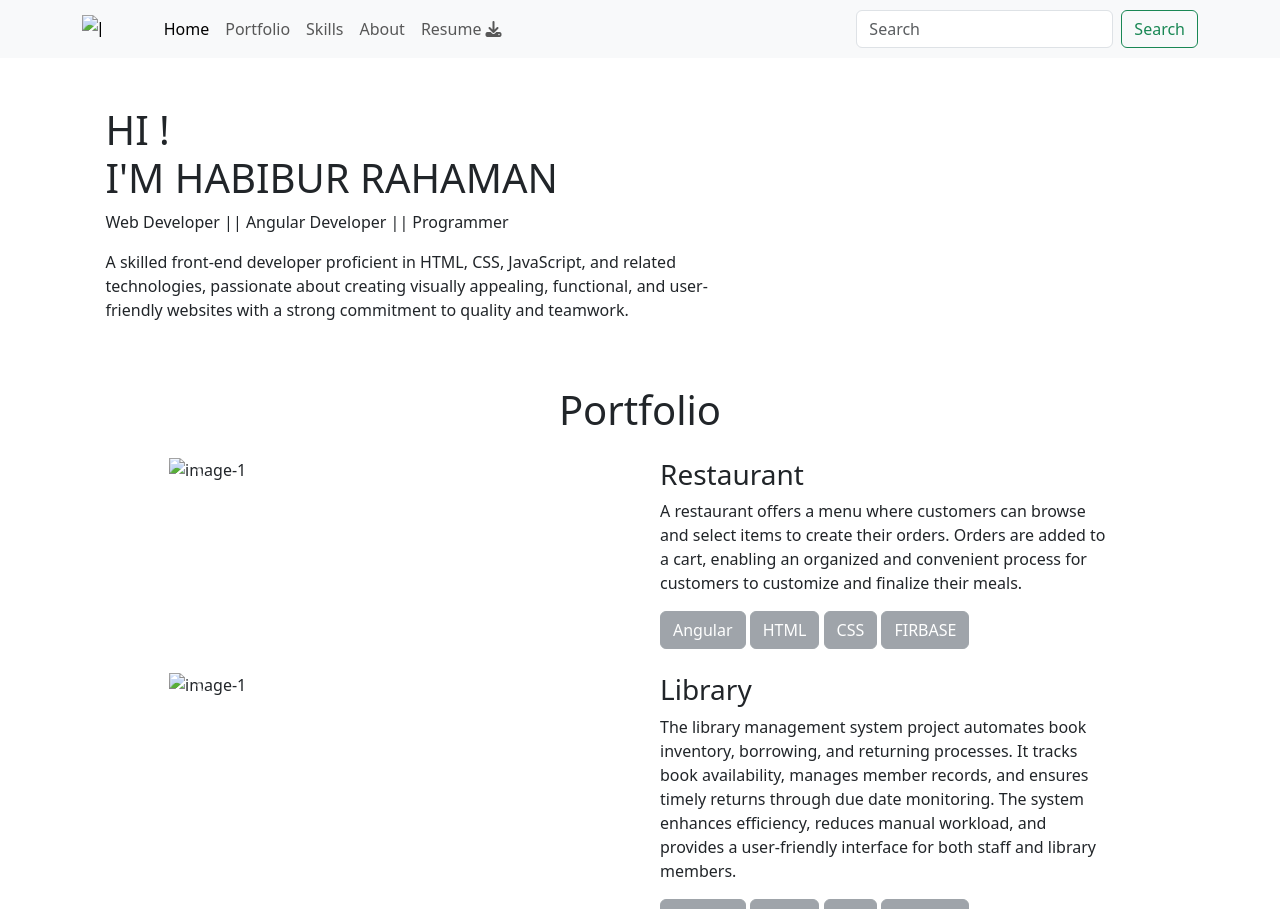
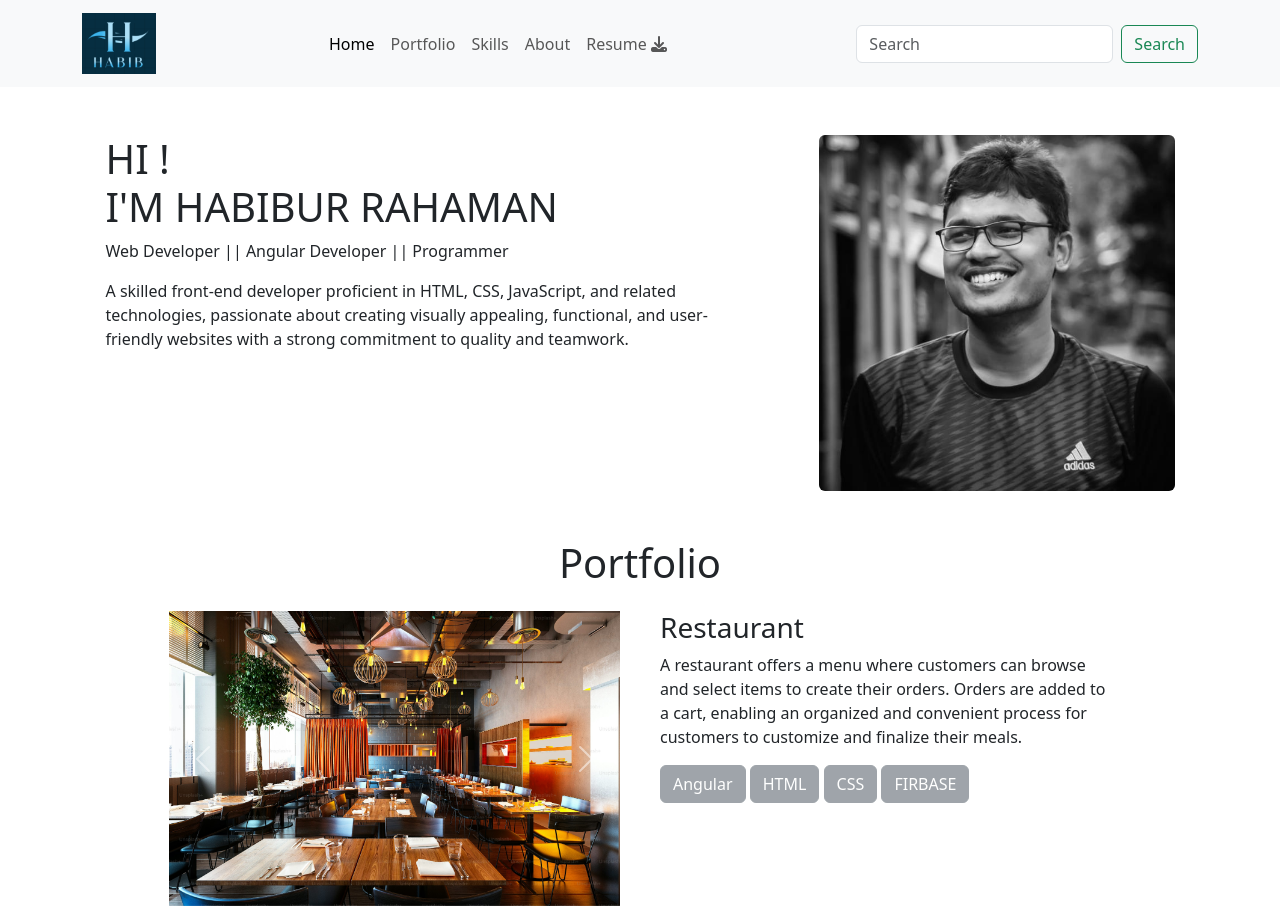
Before and after one commit to habib6bd/portfolio-habib, a plain HTML site: page index.html in a window 1280 px wide. Shown: the top 909 px of the page. Drawn offline with nearby package versions, Linux system fonts and the light colour scheme; the site is published under a folder, as on GitHub Pages, so addresses that start at the root find nothing.

Commit message:
Image link updated

```diff
--- a/index.html
+++ b/index.html
@@ -16,7 +16,7 @@
         <nav class="navbar navbar-expand-lg bg-body-tertiary">
             <div class="container logo-sec">
                 <a class="navbar-brand" href="/">
-                    <img src="/images/habib_logo_20241228.png" alt="logo">
+                    <img src="images/habib_logo_20241228.png" alt="logo">
                 </a>
                 <button class="navbar-toggler" type="button" data-bs-toggle="collapse"
                     data-bs-target="#navbarSupportedContent" aria-controls="navbarSupportedContent"
@@ -68,7 +68,7 @@
             </div>
             <div class="col-md-4 col-sm-12">
                 <div class="mx-auto">
-                    <img class="img-fluid rounded mx-auto d-block" src="/images/habib_sada_kala.jpg" alt="">
+                    <img class="img-fluid rounded mx-auto d-block" src="images/habib_sada_kala.jpg" alt="">
                 </div>
 
             </div>
@@ -87,10 +87,10 @@
                 <div id="carouselExampleInterval" class="carousel slide" data-bs-ride="carousel">
                     <div class="carousel-inner">
                       <div class="carousel-item active" data-bs-interval="10000">
-                        <img src="/images/restaurant-1.jpeg" class="d-block w-100" alt="image-1">
+                        <img src="images/restaurant-1.jpeg" class="d-block w-100" alt="image-1">
                       </div>
                       <div class="carousel-item" data-bs-interval="2000">
-                        <img src="/images/restaurant-2.jpg" class="d-block w-100" alt="image-2">
+                        <img src="images/restaurant-2.jpg" class="d-block w-100" alt="image-2">
                       </div>
                     </div>
                     <button class="carousel-control-prev" type="button" data-bs-target="#carouselExampleInterval" data-bs-slide="prev">
@@ -120,10 +120,10 @@
                 <div id="carouselExampleInterval" class="carousel slide" data-bs-ride="carousel">
                     <div class="carousel-inner">
                       <div class="carousel-item active" data-bs-interval="10000">
-                        <img src="/images/libraray-1.jpeg" class="d-block w-100" alt="image-1">
+                        <img src="images/libraray-1.jpeg" class="d-block w-100" alt="image-1">
                       </div>
                       <div class="carousel-item" data-bs-interval="2000">
-                        <img src="/images/library-2.jpeg" class="d-block w-100" alt="image-2">
+                        <img src="images/library-2.jpeg" class="d-block w-100" alt="image-2">
                       </div>
                     </div>
                     <button class="carousel-control-prev" type="button" data-bs-target="#carouselExampleInterval" data-bs-slide="prev">
```
